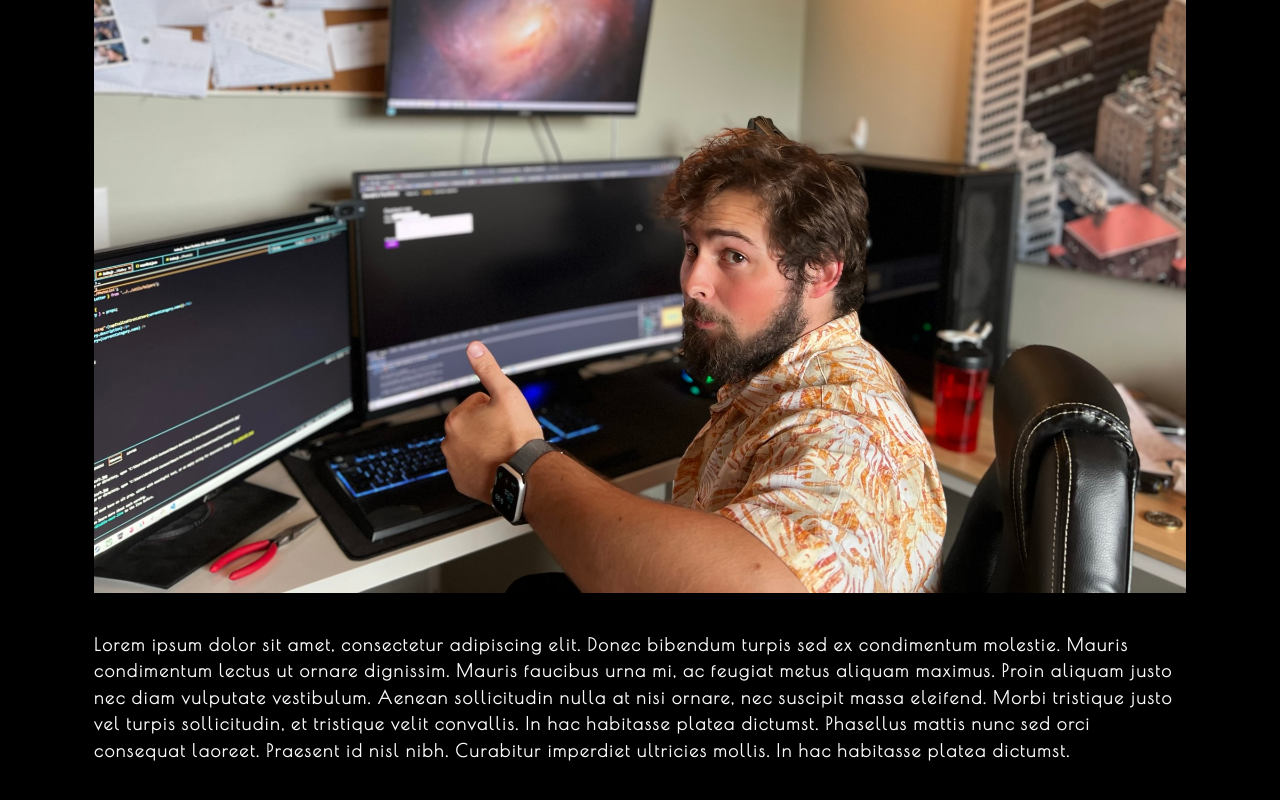
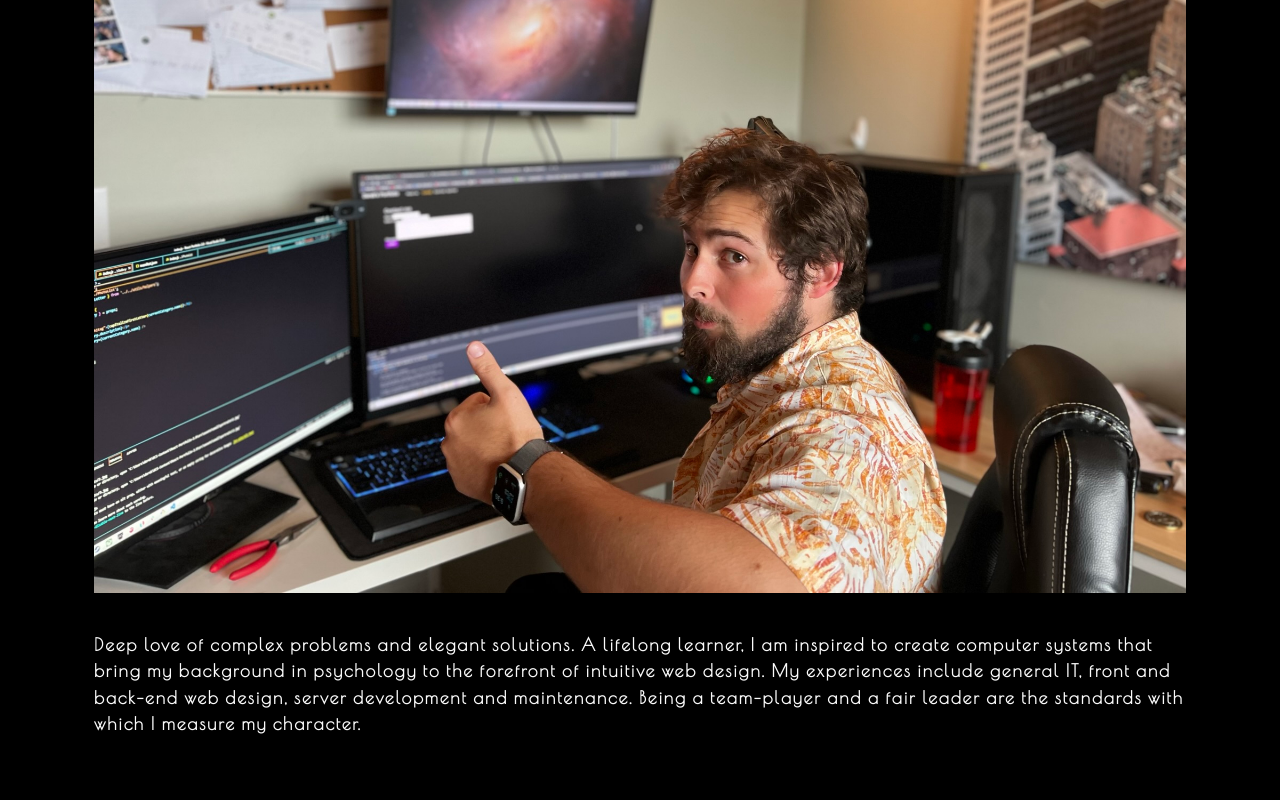
Before and after one commit to dmadd1996/React-Portfolio-2.0, a React (Create React App) app: page / in a window 1280 px wide. Shown: the part 1944-2744 px from the top of the page. Built offline with nearby package versions, Linux system fonts and the light colour scheme.

Commit message:
added about me and resume portions, optimized for heroku

```diff
--- a/src/App.js
+++ b/src/App.js
@@ -11,7 +11,7 @@ function App() {
       description: 'A showcase of my front end development projects.',
     },
     { name: 'backend', description: 'A showcase of my back end development projects' },
-    { name: 'resume', description: ''}
+    { name: 'resume', description: <iframe width='100%' height='1000' src="https://docs.google.com/document/d/e/2PACX-1vRU_lpBrGruHFakfXJf4pSyrHc9Tp-wQ89TZ0unSdxWBqfs1Dr_fcR6L-7Ta2GdLw/pub?embedded=true"></iframe>}
   ]);
 
   const [currentCategory, setCurrentCategory] = useState(categories[0]);
--- a/src/components/About/index.js
+++ b/src/components/About/index.js
@@ -7,13 +7,7 @@ function About() {
       <img src={coverImage} className="my-2" style={{ width: "100%" }} alt="cover" />
       <div className="my-2">
         <p>
-          Lorem ipsum dolor sit amet, consectetur adipiscing elit. Donec bibendum turpis sed ex
-          condimentum molestie. Mauris condimentum lectus ut ornare dignissim. Mauris faucibus urna
-          mi, ac feugiat metus aliquam maximus. Proin aliquam justo nec diam vulputate vestibulum.
-          Aenean sollicitudin nulla at nisi ornare, nec suscipit massa eleifend. Morbi tristique
-          justo vel turpis sollicitudin, et tristique velit convallis. In hac habitasse platea
-          dictumst. Phasellus mattis nunc sed orci consequat laoreet. Praesent id nisl nibh.
-          Curabitur imperdiet ultricies mollis. In hac habitasse platea dictumst.
+        Deep love of complex problems and elegant solutions. A lifelong learner, I am inspired to create computer systems that bring my background in psychology to the forefront of intuitive web design. My experiences include general IT, front and back-end web design, server development and maintenance. Being a team-player and a fair leader are the standards with which I measure my character.
         </p>
       </div>
     </section>
```
